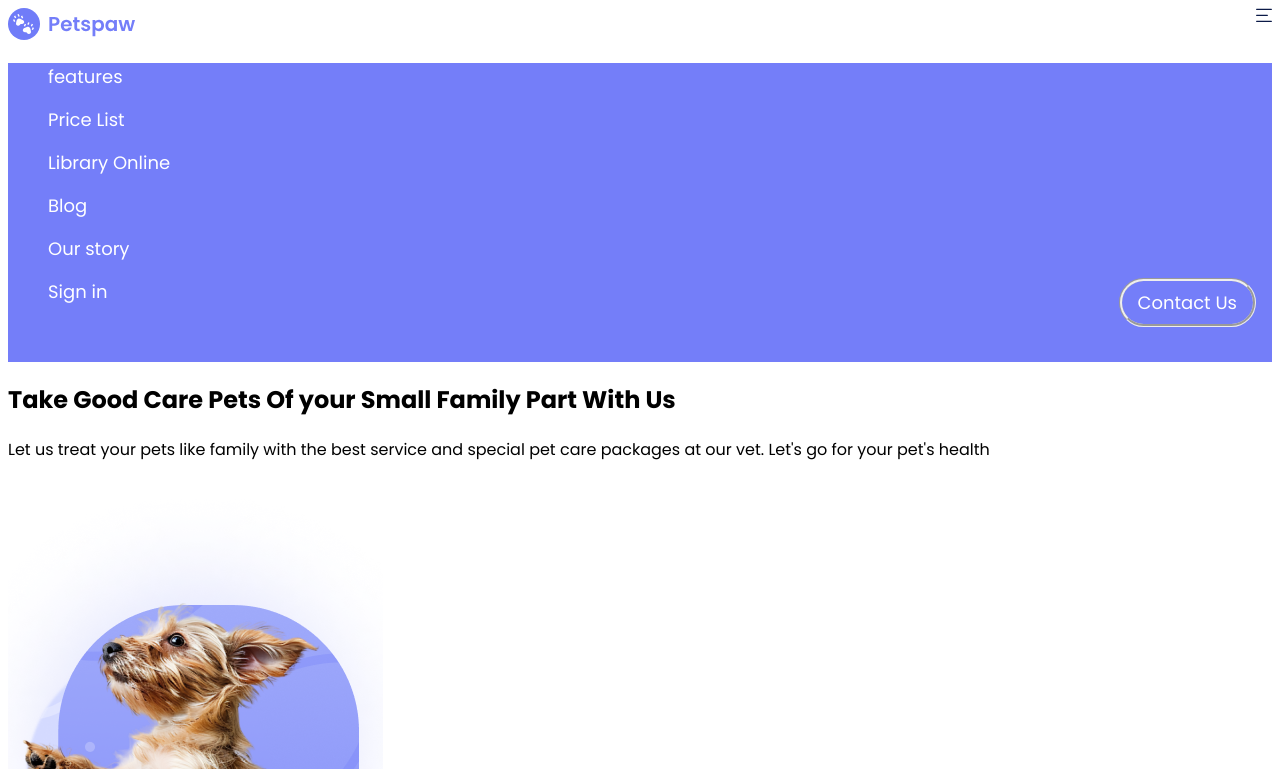
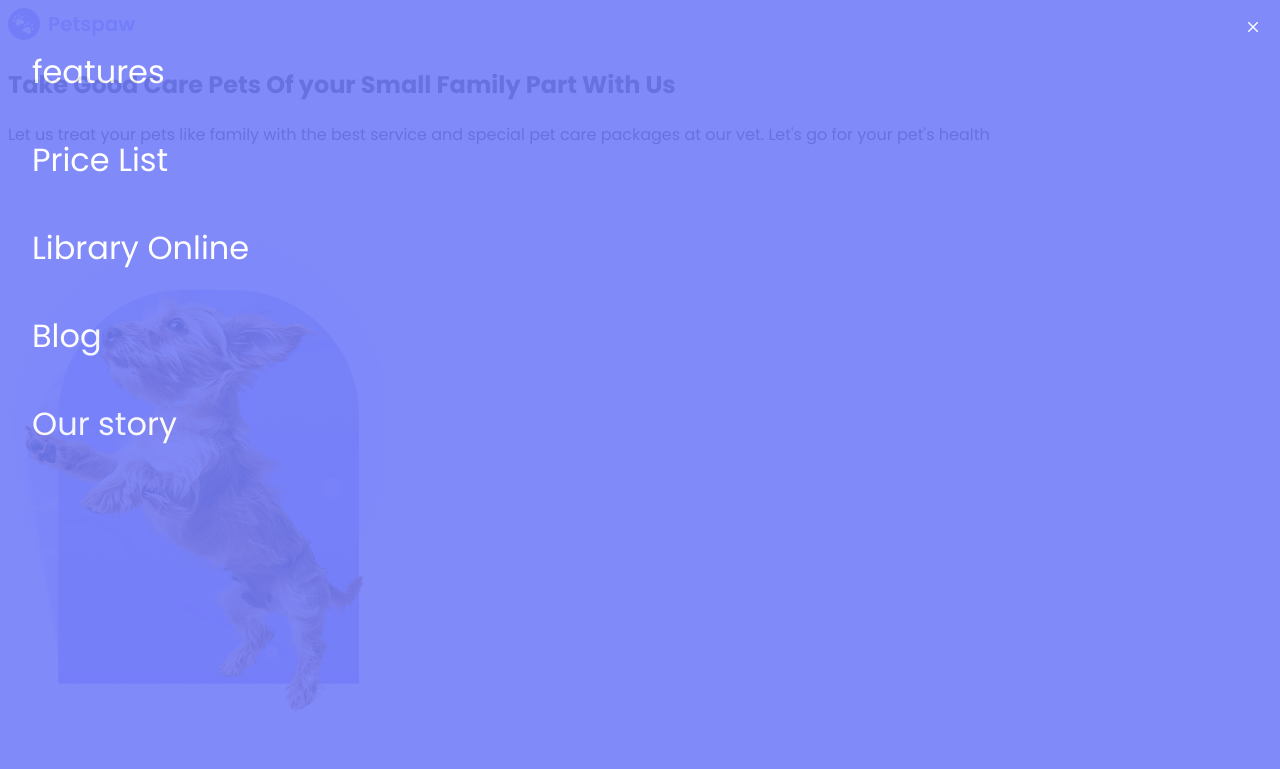
Before and after one commit to IGNEZ01/petspaw, a website built with Vite: page index.html in a window 1280 px wide. Both pictures are taken after a click on the picture 1264 px from the left and 15 px from the top of the page. Shown: the top 769 px of the page. Built offline with nearby package versions, Linux system fonts and the light colour scheme; files whose address does not match are found by name.

Commit message:
update09/01/25

```diff
--- a/index.html
+++ b/index.html
@@ -14,7 +14,8 @@
 <body>
   <header id="header">
     <a href="#"><img id="logo" src="./src/img/petspaw-logo.svg" alt="Petspaw Logo" /></a>
-    <img id="menu-toggle" src="./src/img/hamburguer.svg" onclick="clickMenu()"/>
+    <img id="menu-open" class="menu-toggle" src="./src/img/hamburguer.svg" onclick="toggleMenu()"/>
+    <img id="menu-close" class="menu-toggle" src="./src/img/btn-fechar.svg" onclick="toggleMenu()"/>
     <nav id="Navbar">
       <ul id="menu">
         <li><a href="#">features</a></li>
@@ -168,13 +169,21 @@
     </div>
   </footer>
   <script>
-      function clickMenu() {
-        if(Navbar.style.display == 'block'){
-          Navbar.style.display = 'none'
-        } else{
-          Navbar.style.display = 'block'
-        }
-      }
+    function toggleMenu() {
+  const navbar = document.getElementById('Navbar');
+  const menuOpen = document.getElementById('menu-open');
+  const menuClose = document.getElementById('menu-close');
+
+  if (navbar.style.display === 'block') {
+    navbar.style.display = 'none';
+    menuOpen.style.display = 'block';
+    menuClose.style.display = 'none';
+  } else {
+    navbar.style.display = 'block';
+    menuOpen.style.display = 'none';
+    menuClose.style.display = 'block';
+  }
+}
   </script>
 </body>
 </html>
--- a/src/style.scss
+++ b/src/style.scss
@@ -9,35 +9,58 @@ $text : #888888;
     font-family: 'Poppins',sans-serif;
 }
 
-#menu-toggle{
-    float: right;
+.menu-toggle {
+    cursor: pointer;
+    position: absolute;
+    top: 1rem;
+    right: 1rem;
+    z-index: 1100;
+  }
+
+#menu-open,
+#menu-close {
+    width: 1rem;
+    height: 1rem;
+    margin: 0.2rem;
 }
 
-#menu-toggle:hover{
-    cursor: pointer;
+#menu-close{
+    display:none;
 }
-nav{
+
+nav {
     background-color: $light-purple;
-    padding-bottom: 0.2rem;
+    position: absolute;
+    top: 0;
+    left: 0;
+    width: 100%;
+    height: 100vh;
+    z-index: 1;
+    opacity: 0.9;
     display: none;
-}
+  }
 
     ul{
         list-style: none;
         display: flex;
         flex-direction: column;
+        padding: 2rem;
         a{
             text-decoration-line: none;
             color: $white;
-            font-size: large;
+            font-size:xx-large;
         }
         li{
-            padding-bottom: 1rem;
+            padding-bottom: 2.5rem;
         }
         #login{
             padding: 0px;
+            margin-top: 22rem;
             flex-direction: row;
+            align-items: baseline;
             justify-content: space-between;
+
+
             #btn-contact{
                 border-style:groove;
                 border-radius: 2rem;
```
Also changed, not shown: src/img/btn-fechar.svg (added).
